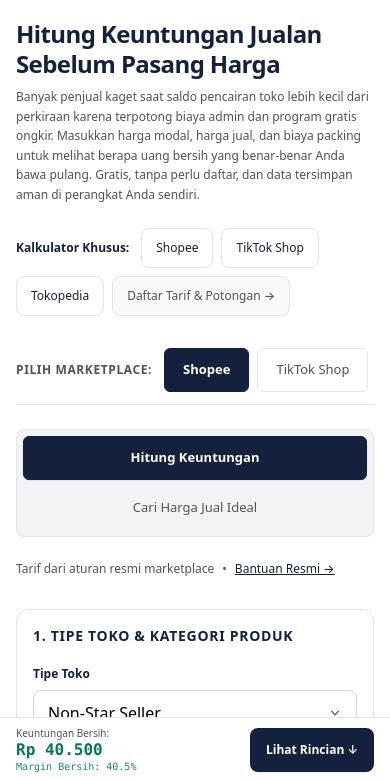
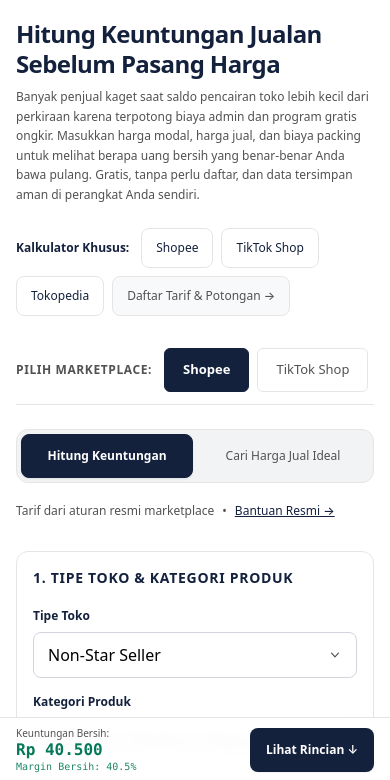
Before and after one commit to dmsda/kalkulator-seller, an Astro site: page / in a window 390 px wide. Shown: the part 62-842 px from the top of the page. Built offline with nearby package versions, Linux system fonts and the light colour scheme; Astro itself is replaced by a stand-in of ours.

Commit message:
fix(ui): restore horizontal segmented control layout for mode selector on desktop and tablet

```diff
--- a/src/components/Calculator.astro
+++ b/src/components/Calculator.astro
@@ -41,9 +41,9 @@ const { initialPlatform = 'shopee', isComparisonMode = false } = Astro.props;
     </button>
   </div>
 
-  <!-- Mode Selector (Segmented Control with clear spacing, responsive stack on narrow screens) -->
-  <div class="flex items-center justify-between flex-wrap gap-4 mb-6 sm:mb-8">
-    <div class="w-full sm:w-auto flex flex-col xs:flex-row sm:inline-flex p-1.5 bg-[#F1F3F5] border border-[#E5E5E5] rounded-lg gap-1.5 sm:gap-2">
+  <!-- Mode Selector (Horizontal Segmented Control on Desktop & Mobile) -->
+  <div class="flex flex-col sm:flex-row sm:items-center sm:justify-between gap-3 sm:gap-4 mb-6 sm:mb-8">
+    <div class="w-full sm:w-auto inline-flex flex-row items-center p-1 sm:p-1.5 bg-[#F1F3F5] border border-[#E5E5E5] rounded-xl gap-1 sm:gap-1.5">
       <button
         type="button"
         id="mode-forward-btn"
--- a/src/styles/tokens.css
+++ b/src/styles/tokens.css
@@ -59,10 +59,10 @@ button, input, select, a {
   align-items: center;
   justify-content: center;
   min-height: 44px;
-  padding: 0.625rem 1rem;
-  font-size: 0.8125rem;
+  padding: 0.5rem 0.75rem;
+  font-size: 0.75rem;
   font-weight: 500;
-  border-radius: 6px;
+  border-radius: 8px;
   border: 1px solid transparent;
   transition: all 0.15s ease-in-out;
   cursor: pointer;
@@ -72,7 +72,8 @@ button, input, select, a {
 }
 @media (min-width: 640px) {
   .mode-selector-btn {
-    padding: 0.5rem 1.125rem;
+    padding: 0.5rem 1.25rem;
+    font-size: 0.875rem;
     white-space: nowrap;
   }
 }
```
